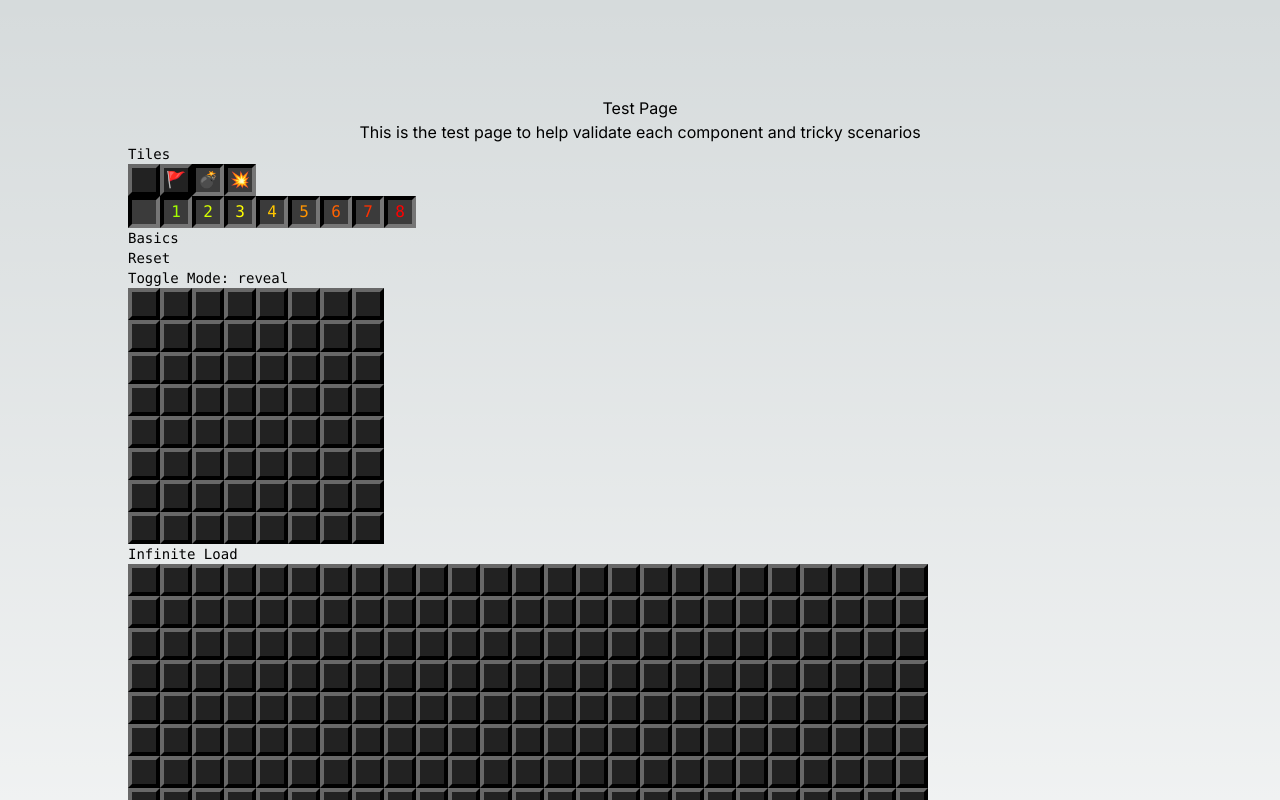
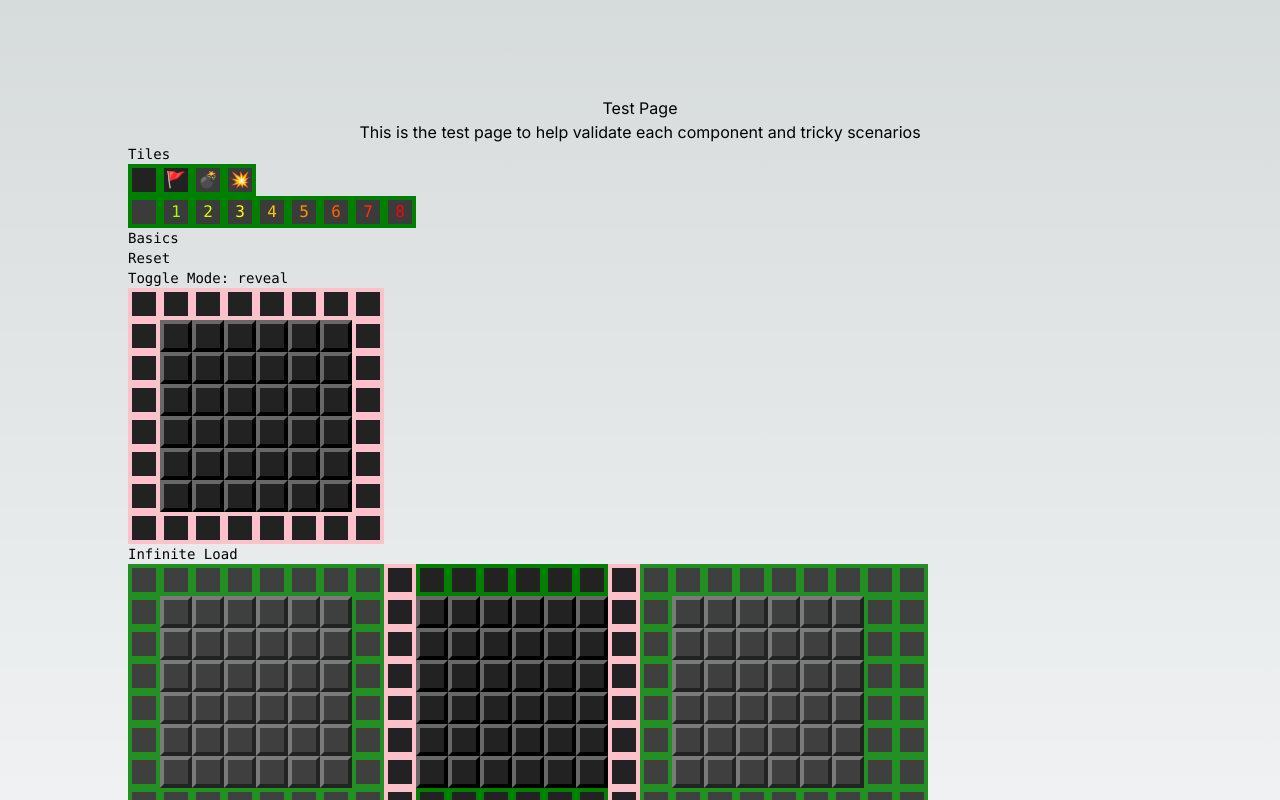
Before and after one commit to smaclell/windswept, a Next.js app in the folder ui/: page /test in a window 1280 px wide. Shown: the top 800 px of the page. Built offline with nearby package versions, Linux system fonts and the light colour scheme.

Commit message:
WIP: Nasty! A store for the world state and some debugging css
There are still many TODOs related to how it is loaded and rendered.
We still need to cascade changes across sections.

```diff
--- a/ui/src/app/game/layout.tsx
+++ b/ui/src/app/game/layout.tsx
@@ -1,8 +1,11 @@
 import React, { useCallback, useMemo } from 'react';
 import { FixedSizeGrid } from 'react-window';
-import { SectionStore } from '@/data/sectionStore';
+import type { SectionStore } from '@/data/sectionStore';
+import type { WorldStore } from '@/data/worldStore';
 import Section from './section';
 import Skeleton from './skeleton';
+import { useStore } from 'zustand';
+import { useShallow } from 'zustand/react/shallow';
 
 // TODO: You ran out of brain power!
 // Implement the loading for the world. Apply neighbours. Have "peek" to try to get the next one
@@ -12,12 +15,18 @@ import Skeleton from './skeleton';
 const size = 8;
 const side = size * (24 + 8); // see CSS to for units (length + border)
 
+type StoreData = {
+  minX: number,
+  maxX: number,
+  minY: number,
+  maxY: number,
+  peek: (offsetX: number, offsetY: number) => SectionStore | undefined,
+  request: (offsetX: number, offsetY: number) => void,
+  process: () => void,
+};
+
 type Indexes = { columnIndex: number, rowIndex: number };
 type Bounds = { minX: number, maxX: number, minY: number, maxY: number };
-type Props = Bounds & {
-  // TODO: Make this async
-  createSection: (offsetX: number, offsetY: number) => SectionStore;
-};
 
 function fullItemKey({ columnIndex, rowIndex }: Indexes, { minX, minY }: Bounds): [string, number, number] {
   const offsetX = columnIndex + minX;
@@ -25,44 +34,43 @@ function fullItemKey({ columnIndex, rowIndex }: Indexes, { minX, minY }: Bounds)
   return [`${offsetX},${offsetY}`, offsetX, offsetY];
 }
 
-const sections = new Map<string, SectionStore>();
-
 // TODO: Use Suspense for even smoother transitions
-const ItemRenderer = React.memo(function InnerItemRenderer({ rowIndex, columnIndex, isScrolling, data, style }: Indexes & { isScrolling?: boolean; data: Props, style?: React.CSSProperties }) {
+// TODO: Use the areEqual comparison to ignore identical styles
+const ItemRenderer = React.memo(function InnerItemRenderer({ rowIndex, columnIndex, isScrolling, data, style }: Indexes & { isScrolling?: boolean; data: StoreData, style?: React.CSSProperties }) {
   const [key, offsetX, offsetY] = fullItemKey({ columnIndex, rowIndex }, data);
-  if (!sections.has(key) && !isScrolling) {
-    sections.set(key, data.createSection(offsetX, offsetY));
+  const section = data.peek(offsetX, offsetY);
+  if (!section && !isScrolling) {
+    data.request(offsetX, offsetY);
   }
 
-  const store = sections.get(key);
   return (
     <div style={style} key={key}>
-      { !store ? (
+      { !section ? (
         <Skeleton size={size} />
       ) : (
-        <Section store={store} mode="reveal" />
+        <Section store={section} mode="reveal" />
       )}
     </div>
   );
 });
 
 export default function Layout({
-  minX,
-  maxX,
-  minY,
-  maxY,
-  createSection,
-}: Props) {
-  let columns = maxX - minX + 1;
-  let rows = maxY - minY + 1;
+  store,
+}: { store: WorldStore } ) {
+  const data = useStore(store, useShallow(state => ({
+    minX: state.minX,
+    maxX: state.maxX,
+    minY: state.minY,
+    maxY: state.maxY,
+    request: state.request,
+    process: state.process,
+    peek: state.peek,
+    rowIndexToColumn: (rowIndex: number) => rowIndex + data.minY,
+    columnIndexToColumn: (colmnIndex: number) => colmnIndex + data.minX,
+  })));
 
-  const data: Props = useMemo(() => ({
-    minX,
-    maxX,
-    minY,
-    maxY,
-    createSection,
-  }), [minX, maxX, minY, maxY, createSection]);
+  let columns = data.maxX - data.minX + 1;
+  let rows = data.maxY - data.minY + 1;
 
   const itemKey = useCallback((indexes: Indexes) => fullItemKey(indexes, data)[0], [data]);
 
@@ -87,13 +95,21 @@ export default function Layout({
     visibleRowStopIndex: number;
   }) => {
     // All index params are numbers.
-  }, []);
+    /*
+    for (let x = data.columnIndexToColumn(visibleColumnStartIndex); x <= data.columnIndexToColumn(visibleColumnStopIndex); x++) {
+      for (let y = data.rowIndexToColumn(visibleRowStartIndex); y <= data.rowIndexToColumn(visibleRowStopIndex); y++) {
+        data.request(x, y);
+      }
+    }
+    */
+    data.process();
+  }, [data]);
 
   return (
       <FixedSizeGrid
         itemKey={itemKey}
-        initialScrollTop={side * (0 - minX + 1)}
-        initialScrollLeft={side * (0 - minY + 1)}
+        initialScrollTop={side * (0 - data.minX + 1)}
+        initialScrollLeft={side * (0 - data.minY + 1)}
         itemData={data}
         useIsScrolling
         height={600}
--- a/ui/src/app/game/section.tsx
+++ b/ui/src/app/game/section.tsx
@@ -15,9 +15,9 @@ export default function Section({ store, mode }: { store: SectionStore, mode: Mo
           {[...Array(size)].map((_, y) => {
             const key = `${x},${y}`;
             const data = tile(x, y);
-            const { state, mineCount } = data;
+            const { state, mineCount, edgeCount } = data;
             return (
-              <Tile key={key} state={state} mineCount={mineCount} x={x} y={y} onClick={bound} />
+              <Tile key={key} state={state} mineCount={mineCount} edgeCount={edgeCount} x={x} y={y} onClick={bound} />
             );
           })}
         </Fragment>
--- a/ui/src/app/game/skeleton.tsx
+++ b/ui/src/app/game/skeleton.tsx
@@ -11,7 +11,7 @@ export default function Skeleton({ size }: { size: number }) {
           {[...Array(size)].map((_, y) => {
             const key = `${x},${y}`;
             return (
-              <Tile key={key} state="unknown" mineCount={0} x={x} y={y} onClick={empty} />
+              <Tile key={key} state="unknown" edgeCount={0} mineCount={0} x={x} y={y} onClick={empty} />
             );
           })}
         </Fragment>
--- a/ui/src/app/game/tile.tsx
+++ b/ui/src/app/game/tile.tsx
@@ -13,17 +13,24 @@ const content: Record<TileState, string> = {
 export default function Tile({
   state,
   mineCount = 0,
+  edgeCount = 0,
   x,
   y,
   onClick
 }: {
   state: TileState,
   mineCount: number,
+  edgeCount: number,
   x: number,
   y: number,
   onClick: (x: number, y: number) => void,
 }) {
   // TODO: Accessibilty
+  // Hide the contents if there are still edges to reveal
+  if (edgeCount && state === 'visible') {
+    state = 'unknown';
+  }
+
   let inside = content[state];
   if (state === 'visible') {
     inside = mineCount > 0 ? `${mineCount}` : '';
@@ -31,7 +38,7 @@ export default function Tile({
 
   return (
     <div
-      className={clsx('tile', state)}
+      className={clsx('tile', state, edgeCount > 0 && 'edge')}
       data-x={x} data-y={y}
       data-count={state === 'visible' ? mineCount : undefined}
       onClick={state === 'flag' || state === 'unknown' ? () => onClick(x, y) : undefined}
--- a/ui/src/app/globals.css
+++ b/ui/src/app/globals.css
@@ -50,6 +50,14 @@ body {
 .tile.edge, .tile.unknown, .tile.flag {
   background-color: #222222;
   border: #141414 4px outset;
+}
+
+.debug .tile.edge {
+  border: pink 4px solid;
+}
+
+.debug [data-x="0"], .debug [data-x="7"], .debug [data-y="0"], .debug [data-y="7"] {
+  border: green 4px solid;
 }
 
 .tile.edge {
--- a/ui/src/app/test/page.tsx
+++ b/ui/src/app/test/page.tsx
@@ -2,19 +2,30 @@
 import { useCallback, useEffect, useState } from 'react';
 import { useStore } from 'zustand';
 import { randomizer, createSectionStore } from '@/data/sectionStore';
+import { createWorldStore } from '@/data/worldStore';
 import { Mode } from '@/data/types';
 import Tile from "../game/tile";
 import Section from '../game/section';
 import Layout from '../game/layout';
 
+const sleep = (ms: number) => new Promise(resolve => setTimeout(resolve, ms));
+
 const size = 8;
 const store = createSectionStore(size, 0, 0);
+const world = createWorldStore(async () => {
+  await sleep(2000);
+  return {
+    mines: randomizer(size, 8),
+    interactions: [],
+  };
+});
 
 // @ts-ignore - debugging
-globalThis.store = store;
+globalThis.sectionStore = store;
 
 const fakeTileProps = {
   mineCount: 0,
+  edgeCount: 0,
   x: 0,
   y: 0,
   onClick: (x: number, y: number) => {alert(`{ x: ${x}, y: ${y} }`)},
@@ -53,6 +64,7 @@ export default function Home() {
   const reset = useCallback(() => initialize(randomizer(size, 8)), [initialize]);
 
   useEffect(() => {
+    world.getState().initialize();
     reset();
     setReady(true);
   }, [reset]);
@@ -62,7 +74,7 @@ export default function Home() {
   }
 
   return (
-    <main className="flex min-h-screen flex-col items-center justify-between p-24">
+    <main className="debug flex min-h-screen flex-col items-center justify-between p-24">
       <h1>Test Page</h1>
       <p>This is the test page to help validate each component and tricky scenarios</p>
       <section className="z-10 max-w-5xl w-full items-center justify-between font-mono text-sm">
@@ -97,7 +109,7 @@ export default function Home() {
         <h2>Infinite Load</h2>
         <div>
         </div>
-        <Layout createSection={createSection} minX={minX} maxX={maxX} minY={minY} maxY={maxY} />
+        {ready? <Layout store={world} /> : null}
       </section>
     </main>
   )
--- a/ui/src/data/sectionStore.ts
+++ b/ui/src/data/sectionStore.ts
@@ -1,26 +1,31 @@
 import { create } from 'zustand';
 import { produce } from 'immer';
-import { Mode, TileState } from './types';
-
-type Point = {
-  x: number;
-  y: number;
-};
+import { Mode, TileState, Point } from './types';
 
 // TODO: Optimize the lookup to not use strings
 
-type SectionState = {
+type TileData = {
+  state: TileState;
+  mineCount: number;
+  edgeCount: number;
+  mine: boolean;
+  x: number;
+  y: number;
+}
+
+export type SectionState = {
   size: number;
   offsetX: number;
   offsetY: number;
   playing: boolean;
-  _tileState: Record<string, { state: TileState; mineCount: number; mine: boolean, x: number, y: number }>;
+  _tileState: Record<string, TileData>;
   initialize(mines: Point[]): void;
-  tile(x: number, y: number): { state: TileState; mineCount: number };
+  tile(x: number, y: number): TileData;
   update(action: Mode, x: number, y: number): void;
+  applyNeighbour(range: {point: Point, mineCount: number, edgeCount: number }[]): void;
 };
 
-function getNeighbourKeys(x: number, y: number, size: number) {
+export function getNeighbourKeys(x: number, y: number, size: number) {
   const keys: string[] = [];
   if (0 < x) {
     keys.push(`${x-1},${y}`);
@@ -55,6 +60,8 @@ function reveal(state: SectionState, x: number, y: number) {
   const key = `${x},${y}`;
   const current = state._tileState[key];
   current.state = 'visible';
+  // TODO: Apply Neighbours
+  // TODO: Edges
   if (current.mineCount === 0) {
     const neighbours = getNeighbourKeys(x, y, state.size);
     for (const neighbour of neighbours) {
@@ -84,6 +91,30 @@ export function randomizer(size: number, count: number): Point[] {
   return points;
 }
 
+function isCorner(size: number, x: number, y: number) {
+  return (x === 0 || x === size - 1) && (y === 0 || y === size - 1);
+}
+
+function countEdges(size: number, x: number, y: number) {
+  let count = 0;
+  if (x === 0) {
+    count += 3;
+  } else if (x === size - 1) {
+    count += 3;
+  }
+  if (y === 0) {
+    count += 3;
+  } else if (y === size - 1) {
+    count += 3;
+  }
+
+  if (isCorner(size, x, y)) {
+    count--;
+  }
+
+  return count;
+}
+
 export function createSectionStore(size: number, offsetX: number, offsetY: number) {
   return create<SectionState>((set, get) => ({
     size,
@@ -92,7 +123,7 @@ export function createSectionStore(size: number, offsetX: number, offsetY: numbe
     mode: 'reveal',
     playing: true,
     _tileState: {},
-    initialize(mines) { // TODO: Overflow from the neighbours
+    initialize(mines) { // Neighbours are applied externally
       const tileState: SectionState['_tileState'] = {};
 
       // TODO: Make it sparse
@@ -102,6 +133,7 @@ export function createSectionStore(size: number, offsetX: number, offsetY: numbe
             x,
             y,
             state: 'unknown',
+            edgeCount: countEdges(size, x, y),
             mineCount: 0,
             mine: false,
           };
@@ -159,6 +191,17 @@ export function createSectionStore(size: number, offsetX: number, offsetY: numbe
 
       throw new Error(`Unknown mode ${mode}`);
     },
+    applyNeighbour(range) {
+      set(produce((state) => {
+        range.forEach(({ point, mineCount, edgeCount }) => {
+          const { x, y } = point;
+          const key = `${x},${y}`;
+          const current = state._tileState[key];
+          current.mineCount += mineCount;
+          current.edgeCount -= edgeCount;
+        });
+      }));
+    },
   }));
 }
 
--- /dev/null
+++ b/ui/src/data/worldStore.ts
@@ -0,0 +1,229 @@
+import { StoreApi, create } from 'zustand';
+import { produce } from 'immer';
+import type { Interaction, Mode, Point } from './types';
+import { type SectionStore, type SectionState, createSectionStore, getNeighbourKeys } from './sectionStore';
+
+enum GameState {
+  Playing,
+  Lost,
+  Loading,
+}
+
+type Creator = (offsetX: number, offsetY: number) => Promise<{ mines: Point[], interactions: Interaction[] }>;
+
+type WorldState = {
+  playing: GameState;
+  minX: number;
+  maxX: number;
+  minY: number;
+  maxY: number;
+  _stores: Record<string, SectionStore>;
+  initialize(): void;
+  peek(offsetX: number, offsetY: number): SectionStore | undefined;
+  request(offsetX: number, offsetY: number): void;
+  process(): void;
+  interaction(offsetX: number, offsetY: number, mode: Mode, x: number, y: number): void;
+};
+
+const size = 8;
+const edge = size - 1;
+
+const directions = [
+  { dx: -1, dy: -1 },
+  { dx: -1, dy: 0 },
+  { dx: -1, dy: 1 },
+  { dx: 0, dy: -1 },
+  { dx: 0, dy: 1 },
+  { dx: 1, dy: -1 },
+  { dx: 1, dy: 0 },
+  { dx: 1, dy: 1 },
+];
+
+// TODO: Encapsulation Fail!!!!
+type RangeData = Parameters<SectionState['applyNeighbour']>[0];
+
+function getRange(tiles: SectionState['_tileState'], dx: number, dy: number): RangeData {
+  if (dx !== 0 && dy !== 0) {
+    const data = tiles[`${dx === -1 ? 0 : edge},${dy === -1 ? 0 : edge}`];
+    return [{
+      point: {
+        x: dx === -1 ? edge : 0,
+        y: dy === -1 ? edge : 0,
+      },
+      mineCount: data?.mine ? 1 : 0,
+      edgeCount: data ? 1 : 0,
+    }];
+  }
+
+  let x = 0;
+  let y = 0;
+  let iy = 0;
+  let ix = 0;
+
+  if (dx === -1) {
+    x = edge;
+    iy = 1;
+  } else if (dx === 1) {
+    x = 0;
+    iy = 1;
+  } else if (dy === -1) {
+    y = edge;
+    ix = 1;
+  } else if (dy === 1) {
+    y = 0;
+    ix = 1;
+  } else {
+    throw new Error('Invalid direction');
+  }
+
+  let points: RangeData = [];
+  for (; x < size && y < size; x += ix, y += iy) {
+    let mineCount = 0;
+    let edgeCount = 0;
+    const nx =
+      dx === -1 ? -1 :
+      dx === 1 ? size :
+      x;
+    const ny =
+      dy === -1 ? -1 :
+      dy === 1 ? size :
+      y;
+    getNeighbourKeys(nx, ny, size).forEach((key) => {
+      const data = tiles[key];
+      if (data) {
+        edgeCount++;
+        if (data.mine) {
+          mineCount++;
+        }
+      }
+    });
+
+    points.push({
+      point: {
+        x,
+        y,
+      },
+      mineCount,
+      edgeCount,
+    });
+  }
+
+  return points;
+}
+
+export function createWorldStore(factory: Creator) {
+  type Api = StoreApi<WorldState>;
+  type QueueRecord = { offsetX: number, offsetY: number, retries: number };
+
+  const queue: QueueRecord[] = [];
+
+  async function createSection(target: QueueRecord, set: Api['setState'], get: Api['getState']) {
+    try {
+      const { peek } = get();
+      const response = await factory(target.offsetX, target.offsetY);
+      const store = createSectionStore(size, target.offsetX, target.offsetY);
+
+      set(produce((state) => {
+        state._stores[`${target.offsetX},${target.offsetY}`] = store;
+        state.minX = Math.min(state.minX, target.offsetX);
+        state.maxX = Math.max(state.maxX, target.offsetX);
+        state.minY = Math.min(state.minY, target.offsetY);
+        state.maxY = Math.max(state.maxY, target.offsetY);
+      }));
+
+      // TODO: Reduce getState calls and force them to be internal to the stores
+      store.getState().initialize(response.mines);
+
+      directions.forEach(({ dx, dy }) => {
+        const neighbour = peek(target.offsetX + dx, target.offsetY + dy);
+        if (neighbour) {
+          store.getState().applyNeighbour(getRange(neighbour.getState()._tileState, dx, dy));
+          neighbour.getState().applyNeighbour(getRange(store.getState()._tileState, -dx, -dy));
+        }
+      });
+
+      response.interactions.forEach(({ mode, x, y }) => {
+        store.getState().update(mode, x, y);
+      });
+    } catch (ex) {
+      // TODO: Logging
+      if (process.env.NODE_ENV === 'development') {
+        console.error(ex);
+      }
+
+      if (target.retries > 0) {
+        target.retries--;
+        queue.push(target);
+      }
+    }
+  }
+
+  const batchSize = 10;
+  async function innerProcessing(set: Api['setState'], get: Api['getState']) {
+    const promises: Promise<void>[] = [];
+
+    for (let i = 0; i < Math.min(batchSize, queue.length); i++) {
+      const item = queue[i];
+      const store = get().peek(item.offsetX, item.offsetY);
+      if (!store) {
+        promises.push(createSection(item, set, get));
+      }
+    }
+
+    await Promise.all(promises);
+    queue.splice(0, promises.length);
+  }
+
+  // TODO: Can debounce queing
+  function loop(set: Api['setState'], get: Api['getState']) {
+    if (queue.length === 0) {
+      return;
+    }
+
+    requestAnimationFrame(() => {
+      innerProcessing(set, get).finally(() => {
+        loop(set, get);
+      });
+    });
+  }
+
+  return create<WorldState>((set, get) => ({
+    playing: GameState.Loading,
+    _stores: {},
+    next: [],
+    minX: 0,
+    maxX: 0,
+    minY: 0,
+    maxY: 0,
+    initialize() {
+      const { request, process } = get();
+      for (let x = -5; x <= 5; x++) {
+        for (let y = -5; y <= 5; y++) {
+          request(x, y);
+        }
+      }
+
+      process();
+    },
+    peek(offsetX: number, offsetY: number) {
+      return get()._stores[`${offsetX},${offsetY}`];
+    },
+    interaction(offsetX, offsetY, mode, x, y) {
+      const { peek } = get();
+      const store = peek(offsetX, offsetY);
+      if (!store) {
+        throw new Error(`Section not found (${offsetX}, ${offsetY})`);
+      }
+
+      store.getState().update(mode, x, y);
+    },
+    request(offsetX: number, offsetY: number) {
+      queue.push({ offsetX, offsetY, retries: 5 });
+    },
+    process() {
+      loop(set, get);
+    },
+  }));
+}
+
+export type WorldStore = ReturnType<typeof createWorldStore>;
```
Also changed, not shown: ui/src/data/types.ts (+7 -1 lines).
